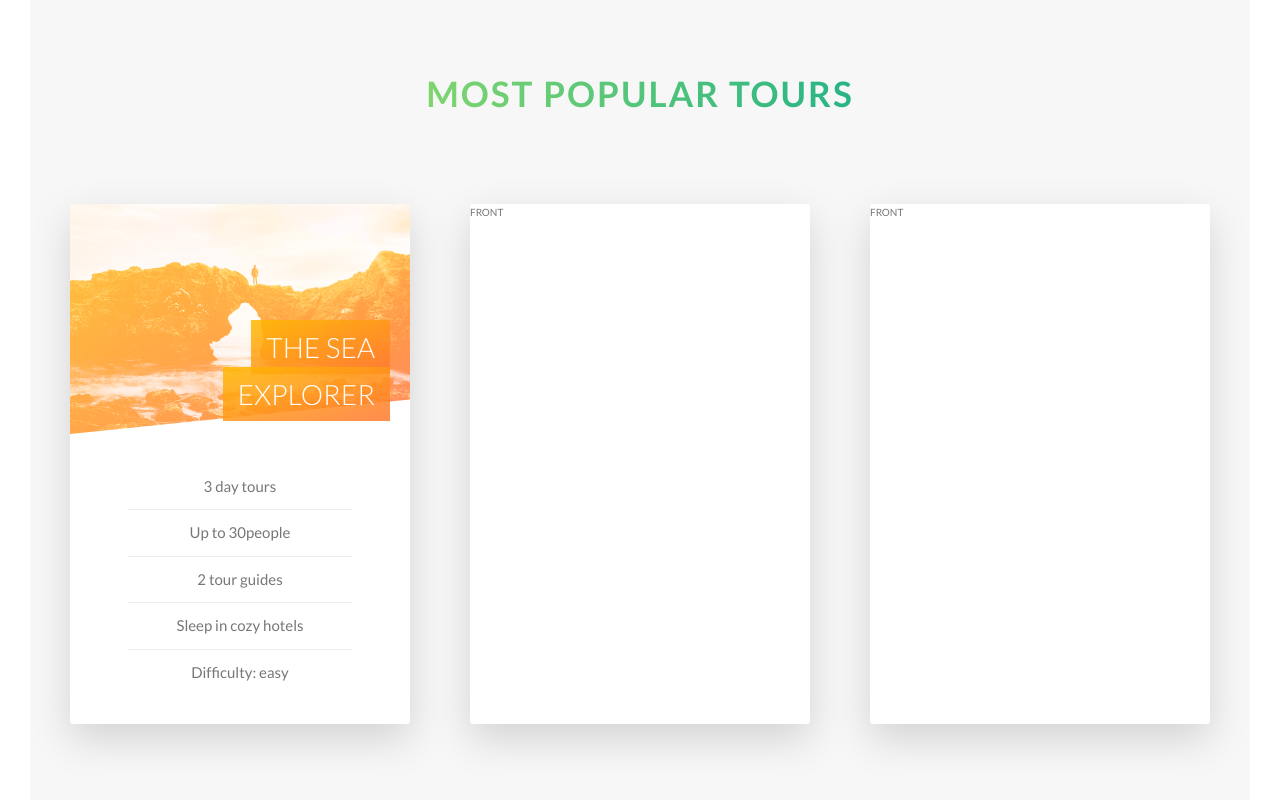
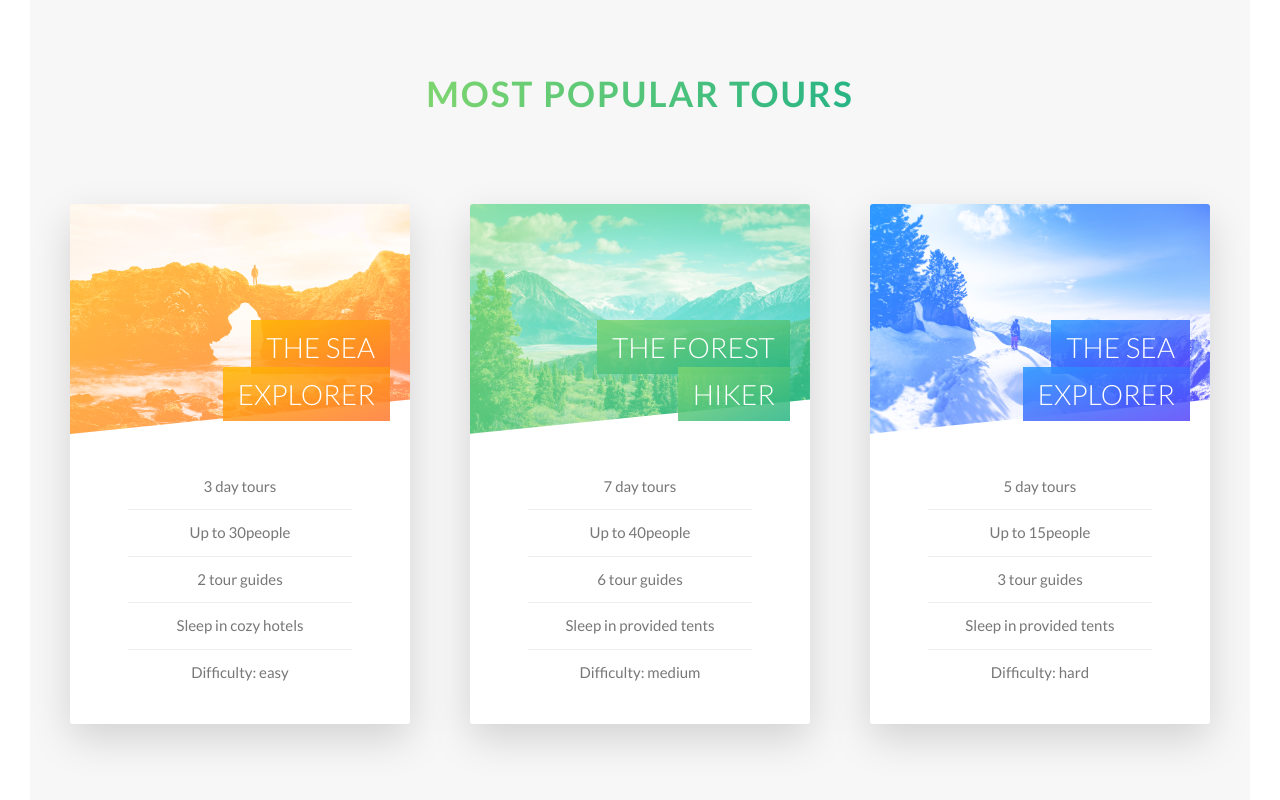
Before and after one commit to simonjordan14/outdoors, a website: page index.html in a window 1280 px wide. Shown: the part 2298-3098 px from the top of the page. Drawn offline with Linux system fonts and the light colour scheme.

Commit message:
added 2 other cards with styling

```diff
--- a/index.html
+++ b/index.html
@@ -149,23 +149,68 @@
                     <div class="col-1-of-3">
                         <div class="card">
                             <div class="card__side card__side--front card__side--front-2">
-                                FRONT
+                                <div class="card__picture card__picture--2">
+                                    &nbsp;
+                                </div>
+                                <h4 class="card__heading">
+                                    <span class="card__heading-span card__heading-span--2">
+                                        The Forest Hiker
+                                    </span>
+                                </h4>
+                                <div class="card__details">
+                                    <ul>
+                                        <li>7 day tours</li>
+                                        <li>Up to 40people</li>
+                                        <li>6 tour guides</li>
+                                        <li>Sleep in provided tents</li>
+                                        <li>Difficulty: medium</li>
+                                    </ul>
+                                </div>
                             </div>
                             <div class="card__side card__side--back card__side--back-2">
-                                BACK
+                                <div class="card__cta">
+                                    <div class="card__price-box">
+                                        <p class="card__price-only">Only</p>
+                                        <p class="card__price-value">$497</p>
+                                    </div>
+                                    <a href="#" class="btn btn--white">Book now!</a>
+                                </div>
                             </div>
                         </div>
                     </div>
                     <div class="col-1-of-3">
                         <div class="card">
                             <div class="card__side card__side--front card__side--front-3">
-                                FRONT
+                                <div class="card__picture card__picture--3">
+                                    &nbsp;
+                                </div>
+                                <h4 class="card__heading">
+                                    <span class="card__heading-span card__heading-span--3">
+                                        The Sea Explorer
+                                    </span>
+                                </h4>
+                                <div class="card__details">
+                                    <ul>
+                                        <li>5 day tours</li>
+                                        <li>Up to 15people</li>
+                                        <li>3 tour guides</li>
+                                        <li>Sleep in provided tents</li>
+                                        <li>Difficulty: hard</li>
+                                    </ul>
+                                </div>
                             </div>
                             <div class="card__side card__side--back card__side--back-3">
-                                BACK
+                                <div class="card__cta">
+                                    <div class="card__price-box">
+                                        <p class="card__price-only">Only</p>
+                                        <p class="card__price-value">$897</p>
+                                    </div>
+                                    <a href="#" class="btn btn--white">Book now!</a>
+                                </div>
                             </div>
                         </div>
                     </div>
+
                 </div>
             </section>
         </main>
--- a/sass/components/_card.scss
+++ b/sass/components/_card.scss
@@ -61,11 +61,13 @@
         }
 
         &--2 {
-            background-image: url(../../img/nat-5.jpg);
+            background-image: linear-gradient(to right bottom, $color-primary-light, $color-primary-dark)
+            ,url(../img/nat-6.jpg);
         }
 
         &--3 {
-            background-image: url(../../img/nat-5.jpg);
+            background-image: linear-gradient(to right bottom, $color-tertiary-light, $color-tertiary-dark)
+            ,url(../img/nat-7.jpg);
         }
     }
 
@@ -88,6 +90,16 @@
             background-image: linear-gradient(to right bottom,
             rgba($color-secondary-light, .85),
             rgba($color-secondary-dark, .85));
+        }
+        &--2 {
+            background-image: linear-gradient(to right bottom,
+            rgba($color-primary-light, .85),
+            rgba($color-primary-dark, .85));
+        }
+        &--3 {
+            background-image: linear-gradient(to right bottom,
+            rgba($color-tertiary-light, .85),
+            rgba($color-tertiary-dark, .85));
         }
     }
 
```
Also changed, not shown: sass/main.css, 1 other file.
